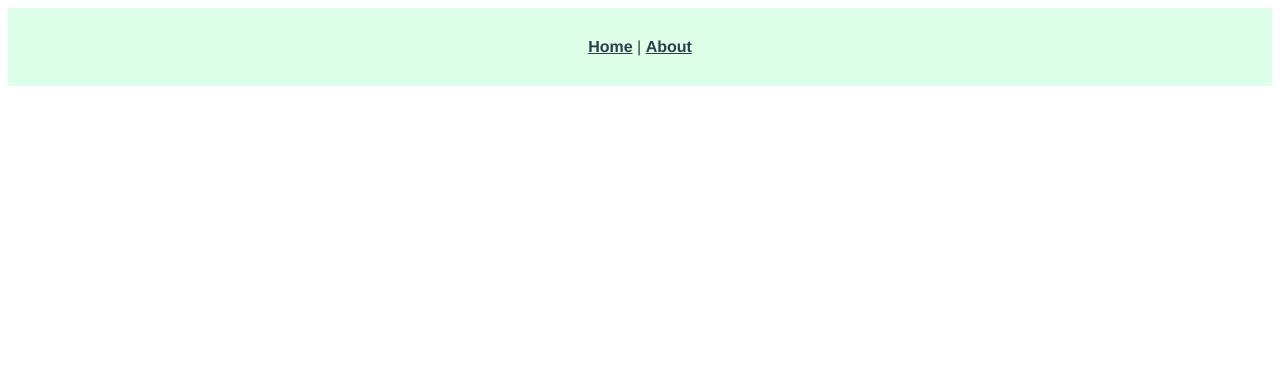
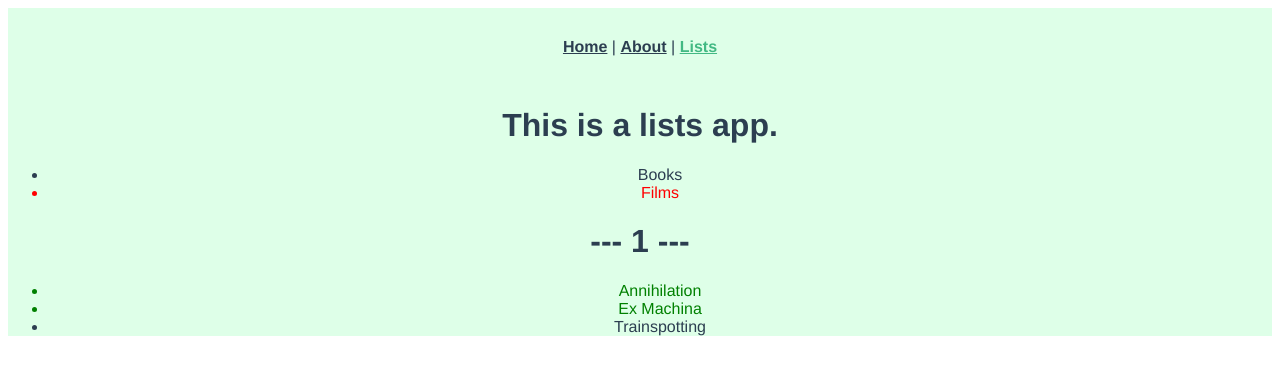
Before and after one commit to pitamer/learning_vue_cli, a Vue app: page /lists in a window 1280 px wide. Before the commit this address had no page. Shown: the top 374 px of the page. Built offline with nearby package versions, Linux system fonts and the light colour scheme.

Commit message:
:sparkles: Add a temporarily ugly but permanently functioning lists app and a matching route; I'm beginning to really love Vue

```diff
--- a/src/App.vue
+++ b/src/App.vue
@@ -2,7 +2,8 @@
   <div>
     <div id="nav">
       <router-link to="/">Home</router-link> |
-      <router-link to="/about">About</router-link>
+      <router-link to="/about">About</router-link> |
+      <router-link to="/lists">Lists</router-link>
     </div>
     <router-view />
   </div>
--- /dev/null
+++ b/src/components/ListsApp.vue
@@ -0,0 +1,99 @@
+<template>
+  <div class="lists-app">
+    <div class="list-menu">
+      <ul>
+        <li
+          v-for="list in lists"
+          :class="[{current: lists.indexOf(list) === currentListIndex}, 'list-title']"
+          :key="lists.indexOf(list)"
+          @click="setCurrentListIndex(lists.indexOf(list))"
+        >
+          {{ list.name }}
+        </li>
+      </ul>
+    </div>
+    <h1>--- {{ stupidNumber }} ---</h1>
+    <div class="list-content">
+      <ul>
+        <li
+          v-for="item in lists[currentListIndex].items"
+          :class="[{done: item.done}, 'list-item']"
+          :key="item.name"
+          @click="toggleDone(item)"
+        >
+          {{ item.name }}
+        </li>
+      </ul>
+    </div>
+  </div>
+</template>
+
+<script>
+export default {
+  name: "Counter",
+  props: {
+    stupidNumber: {
+      type: Number,
+      required: true,
+    },
+  },
+
+  data() {
+    return {
+      currentListIndex: 1,
+      lists: [
+        {
+          name: "Books",
+          items: [
+            {
+              name: "Sherlock Holmes",
+              done: true,
+            },
+            {
+              name: "The Old Man and the Sea",
+              done: false,
+            },
+          ],
+        },
+        {
+          name: "Films",
+          items: [
+            {
+              name: "Annihilation",
+              done: true,
+            },
+            {
+              name: "Ex Machina",
+              done: true,
+            },
+            {
+              name: "Trainspotting",
+              done: false,
+            },
+          ],
+        },
+      ],
+    };
+  },
+
+  methods: {
+    setCurrentListIndex(newIndex) {
+      this.currentListIndex = newIndex;
+    },
+    toggleDone(listItem) {
+      listItem.done = !listItem.done;
+    },
+  },
+
+  computed: {},
+};
+</script>
+
+<style scoped lang="css">
+.current {
+  color: red;
+}
+.done {
+  color: green;
+}
+</style>
--- a/src/router/index.js
+++ b/src/router/index.js
@@ -5,14 +5,20 @@ const routes = [
   {
     path: "/",
     name: "Home",
-    component: Home
+    component: Home,
   },
   {
     path: "/about",
     name: "About",
     component: () =>
-      import(/* webpackChunkName: "about" */ "@/views/About.vue")
-  }
+      import(/* webpackChunkName: "about" */ "@/views/About.vue"),
+  },
+  {
+    path: "/lists",
+    name: "Lists",
+    component: () =>
+      import(/* webpackChunkName: "lists" */ "@/views/Lists.vue"),
+  },
 ];
 
 const router = createRouter({
--- /dev/null
+++ b/src/views/Lists.vue
@@ -0,0 +1,28 @@
+<template>
+  <div class="lists">
+    <h1>This is a lists app.</h1>
+    <ListsApp :stupidNumber="stupidNumber" />
+  </div>
+</template>
+
+<script>
+import ListsApp from "@/components/ListsApp.vue";
+
+export default {
+  name: "Lists",
+  components: {
+    ListsApp,
+  },
+  data() {
+    return {
+      stupidNumber: 1,
+    };
+  },
+};
+</script>
+
+<style scoped lang="scss">
+h2 {
+  color: red;
+}
+</style>
```
